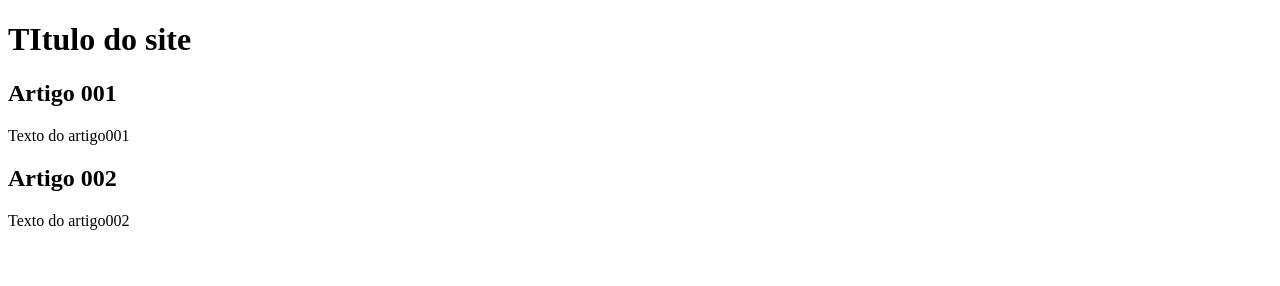
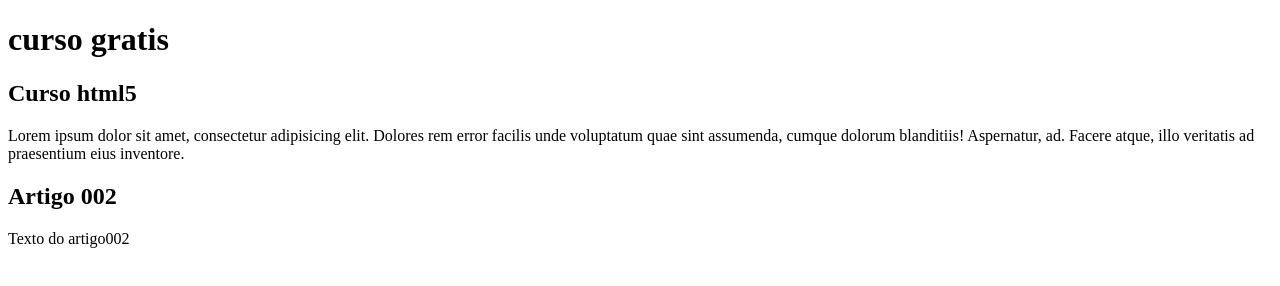
Before and after one commit to Lucas-andrade-nascimento/projeto-site-pratica, a plain HTML site: page index.html in a window 1280 px wide. Drawn offline with Linux system fonts and the light colour scheme.

Commit message:
Comecei a escrever conteudo

```diff
--- a/index.html
+++ b/index.html
@@ -9,11 +9,11 @@
 <body>
     <main>
         <header>
-            <h1>TItulo do site</h1>
+            <h1>curso gratis</h1>
         </header>
         <article>
-            <h2>Artigo 001</h2>
-            <p>Texto do artigo001</p>
+            <h2>Curso html5</h2>
+            <p>Lorem ipsum dolor sit amet, consectetur adipisicing elit. Dolores rem error facilis unde voluptatum quae sint assumenda, cumque dolorum blanditiis! Aspernatur, ad. Facere atque, illo veritatis ad praesentium eius inventore.</p>
         </article>
         <article>
             <h2>Artigo 002</h2>
```
